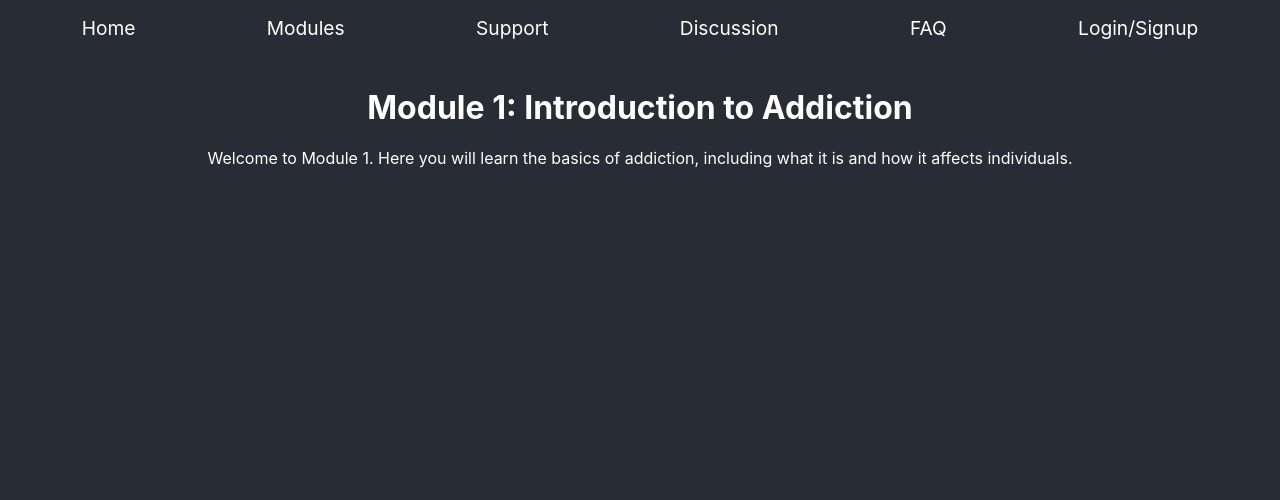
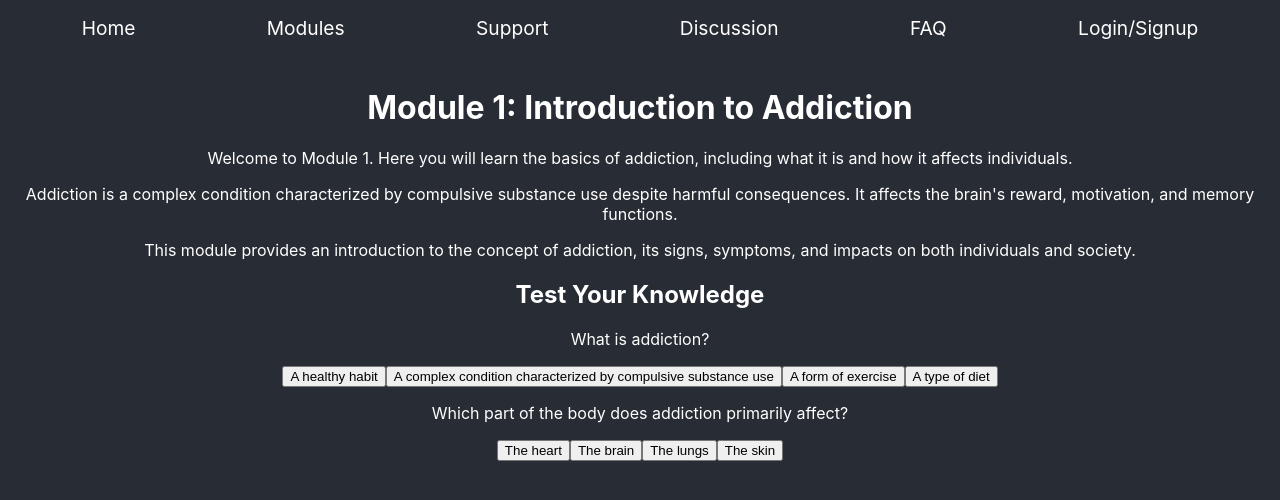
Before and after one commit to kirkcit0/Path-to-Progress, a React (Create React App) app: page /module1 in a window 1280 px wide. Shown: the top 500 px of the page. Built offline with nearby package versions, Linux system fonts and the light colour scheme.

Commit message:
quizzes for modules
made the quiz functionality within the modules for module 1 only currently

```diff
--- a/src/Module1.js
+++ b/src/Module1.js
@@ -1,10 +1,21 @@
-import React from 'react';
+import React, { useState } from 'react';
+import Quiz from './Quiz'; // Importing the Quiz component
 
 function Module1() {
   return (
     <div className="module-content">
       <h1>Module 1: Introduction to Addiction</h1>
       <p>Welcome to Module 1. Here you will learn the basics of addiction, including what it is and how it affects individuals.</p>
+      <p>
+        Addiction is a complex condition characterized by compulsive substance use despite harmful consequences.
+        It affects the brain's reward, motivation, and memory functions.
+      </p>
+      <p>
+        This module provides an introduction to the concept of addiction, its signs, symptoms, and impacts on both individuals and society.
+      </p>
+
+      {/* Adding the quiz component at the bottom of the module */}
+      <Quiz />
     </div>
   );
 }
--- /dev/null
+++ b/src/Quiz.css
@@ -0,0 +1,51 @@
+.quiz-container {
+    margin-top: 2rem;
+    padding: 2rem;
+    background-color: #ffffff;
+    border-radius: 8px;
+    box-shadow: 0 4px 8px rgba(0, 0, 0, 0.1);
+  }
+
+  .question-block {
+    margin-bottom: 1.5rem;
+  }
+
+  .options {
+    display: flex;
+    flex-direction: column;
+  }
+
+  .option-button {
+    background-color: #61dafb;
+    color: white;
+    padding: 0.5rem 1rem;
+    margin: 0.5rem 0;
+    border: none;
+    border-radius: 4px;
+    cursor: pointer;
+    transition: background-color 0.3s ease;
+  }
+
+  .option-button:hover {
+    background-color: #21a1f1;
+  }
+
+  .option-button.correct {
+    background-color: #4caf50; /* Green for correct */
+  }
+
+  .option-button.wrong {
+    background-color: #f44336; /* Red for wrong */
+  }
+
+  .correct-icon {
+    color: #4caf50;
+    font-size: 1.5rem;
+    margin-left: 1rem;
+  }
+
+  .wrong-icon {
+    color: #f44336;
+    font-size: 1.5rem;
+    margin-left: 1rem;
+  }
--- /dev/null
+++ b/src/Quiz.js
@@ -0,0 +1,91 @@
+import React, { useState } from 'react';
+
+function Quiz() {
+  const questions = [
+    {
+      question: 'What is addiction?',
+      options: [
+        'A healthy habit',
+        'A complex condition characterized by compulsive substance use',
+        'A form of exercise',
+        'A type of diet'
+      ],
+      correctAnswerIndex: 1
+    },
+    {
+      question: 'Which part of the body does addiction primarily affect?',
+      options: [
+        'The heart',
+        'The brain',
+        'The lungs',
+        'The skin'
+      ],
+      correctAnswerIndex: 1
+    }
+  ];
+
+  const [selectedAnswers, setSelectedAnswers] = useState(Array(questions.length).fill(null));
+  const [isCorrect, setIsCorrect] = useState(Array(questions.length).fill(false));
+  const [showIncorrect, setShowIncorrect] = useState(Array(questions.length).fill(false));
+
+  const handleOptionClick = (questionIndex, optionIndex) => {
+    const updatedAnswers = [...selectedAnswers];
+    updatedAnswers[questionIndex] = optionIndex;
+
+    const updatedIsCorrect = [...isCorrect];
+    const updatedShowIncorrect = [...showIncorrect];
+
+    if (optionIndex === questions[questionIndex].correctAnswerIndex) {
+      updatedIsCorrect[questionIndex] = true; // Mark as correct
+      updatedShowIncorrect[questionIndex] = false; // Hide incorrect message
+    } else {
+      updatedIsCorrect[questionIndex] = false; // Keep it as false for incorrect answer
+      updatedShowIncorrect[questionIndex] = true; // Show incorrect message
+    }
+
+    setSelectedAnswers(updatedAnswers);
+    setIsCorrect(updatedIsCorrect);
+    setShowIncorrect(updatedShowIncorrect);
+  };
+
+  return (
+    <div className="quiz-container">
+      <h2>Test Your Knowledge</h2>
+      {questions.map((q, index) => (
+        <div key={index} className="question-block">
+          <p>{q.question}</p>
+          <div className="options">
+            {q.options.map((option, optionIndex) => (
+              <button
+                key={optionIndex}
+                className={`option-button ${
+                  selectedAnswers[index] !== null && optionIndex === questions[index].correctAnswerIndex
+                    ? 'correct'
+                    : selectedAnswers[index] === optionIndex && showIncorrect[index]
+                    ? 'wrong'
+                    : ''
+                }`}
+                onClick={() => handleOptionClick(index, optionIndex)}
+                disabled={isCorrect[index]} // Disable once correct answer is selected
+              >
+                {option}
+              </button>
+            ))}
+          </div>
+          {showIncorrect[index] && selectedAnswers[index] !== null && !isCorrect[index] && (
+            <div className="result-icon">
+              <span className="wrong-icon">❌ Incorrect</span>
+            </div>
+          )}
+          {isCorrect[index] && (
+            <div className="result-icon">
+              <span className="correct-icon">✅ Correct!</span>
+            </div>
+          )}
+        </div>
+      ))}
+    </div>
+  );
+}
+
+export default Quiz;
```
